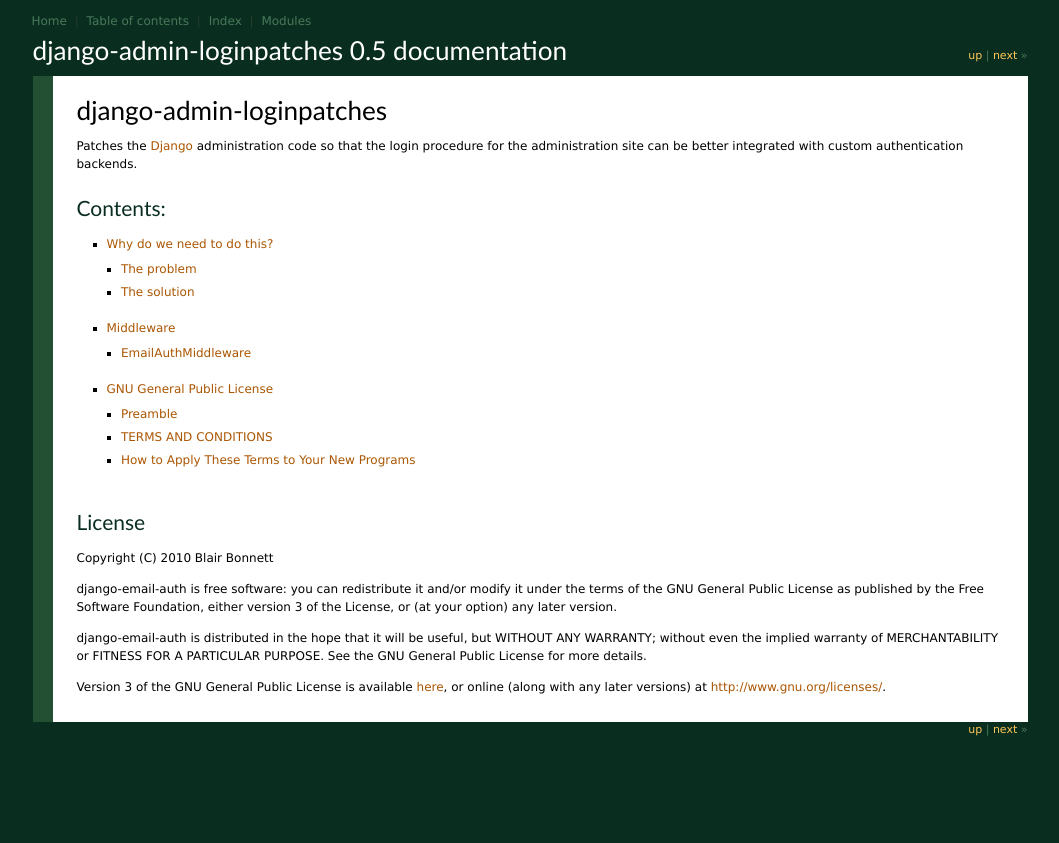
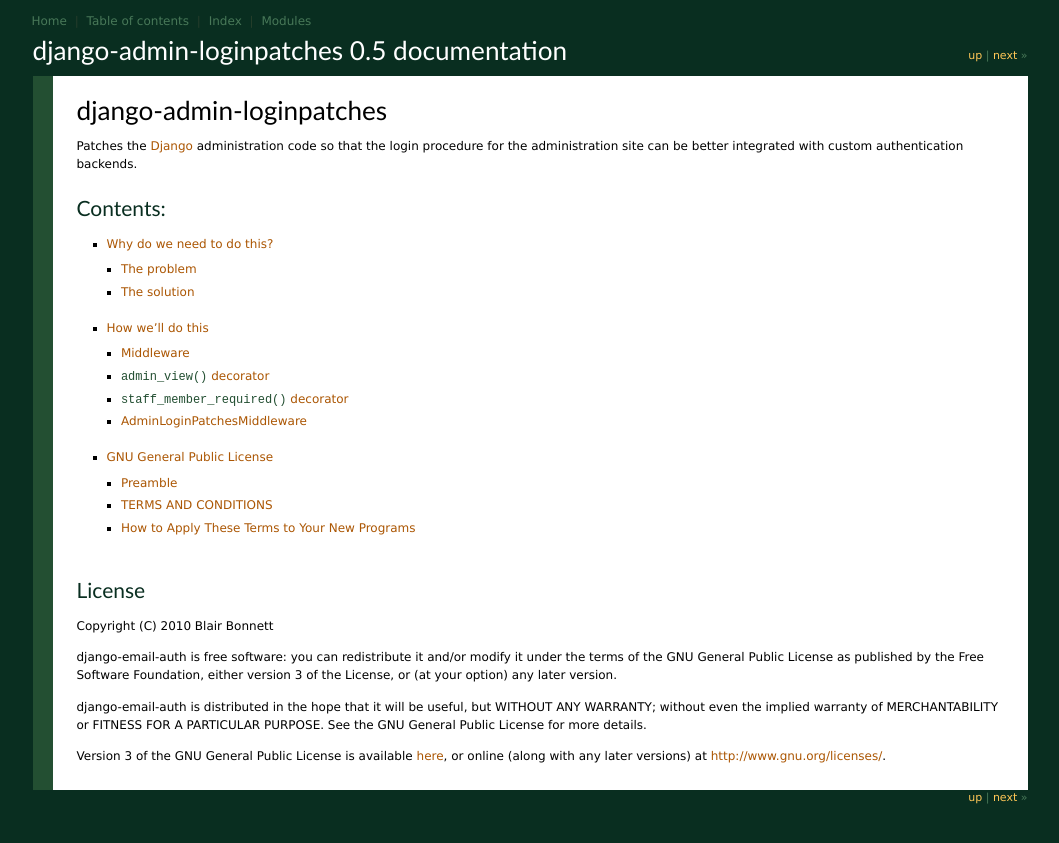
Before and after one commit to bcbnz/django-admin-loginpatches, a Sphinx documentation site: the page built from docs/index.rst, in a window 1280 px wide. Shown: the top 843 px of the page, without its empty margins (110-1169 px from the left). Built offline with Sphinx 7.4.7, drawn with Linux system fonts in a browser that asks for light colours; part of the change alters nothing that is shown.

```diff
--- /dev/null
+++ b/docs/how.rst
@@ -0,0 +1,96 @@
+How we'll do this
+=================
+
+We want to replace the default decorators with our custom versions for every
+request. To do so, we will create a middleware class and use the
+:func:`process_request` function to perform the replacement.
+
+Middleware
+----------
+
+Each time a request, response, view or exception is handled, Django calls each
+class in the :setting:`MIDDLEWARE_CLASSES` setting with the details. This
+allows this input, output or environment to be modified independently of the
+standard Django procesing.
+
+See the `Django middleware documentation <http://docs.djangoproject.com/en/dev/topics/http/middleware/>`_
+for more information on middleware.
+
+:func:`admin_view` decorator
+----------------------------
+
+In Django 1.2, the :func:`admin_view` is defined as follows::
+
+    class AdminSite(object):
+        def admin_view(self, view, cacheable=False):
+
+            def inner(request, *args, **kwargs):
+                if not self.has_permission(request):
+                    return self.login(request)
+                return view(request, *args, **kwargs)
+
+            if not cacheable:
+                inner = never_cache(inner)
+
+            if not getattr(view, 'csrf_exempt', False):
+                inner = csrf_protect(inner)
+
+            return update_wrapper(inner, view)
+
+The :func:`AdminSite.login()` function displays and processes the login form.
+In order to change the behaviour of the decorator as desired, we need to alter
+the :func:`inner` sub-function to match the following behaviour::
+
+    def inner(request, *args, **kwargs):
+        # Delegate to the login view specified in settings
+        if not request.user.is_authenticated():
+            ....
+
+        # Delegate to the "your account is inactive" view specified in settings
+        if not request.user.is_active:
+            ....
+
+        # Delegate to the "you don't have permission" view specified in settings
+        if not self.has_permissions(request):
+            ....
+
+        # Have permission, generate the view
+        return view(request, *args, **kwargs)
+
+:func:`staff_member_required` decorator
+---------------------------------------
+
+The :func:`staff_member_required` decorator follows the same pattern as
+:func:`admin_view` except that it uses :attr:`request.user.is_staff`
+instead of :func:`self.has_permissions` as the permission test. Our version of
+it will also behave in the same fashion as our version of :func:`admin_view`.
+
+AdminLoginPatchesMiddleware
+---------------------------
+
+With the replacement functions written, the final step is to actually perform
+the replacement. This is performed by the :func:`process_request` function of
+the middleware, which is called by Django for each request it receives. The
+documentation for the middleware class is given below.
+
+.. class:: admin_loginpatches.middleware.AdminLoginPatchesMiddleware
+
+   A Django middleware class designed to monkey patch the
+   :mod:`django.contrib.admin` module to better support custom authentication
+   backends.
+
+   **This should be placed as the first middleware class to be executed.
+   Otherwise, any other middleware which uses the decorators will use the
+   default versions rather than the custom versions.**
+
+   .. function:: process_request(request)
+
+      Called for each request, this function performs the following steps:
+
+      * Replace :func:`django.contrib.admin.sites.AdminSite.admin_view` with a
+        custom version.
+      * Replace :func:`django.contrib.admin.views.decorators.staff_member_required`
+        with a custom version.
+      * Replace the existing :attr:`django.contrib.admin.sites.site` (an
+        instance of :class:`django.contrib.sites.AdminSite`) with an instance
+        containing the new :func:`admin_view` decorator.
--- a/docs/index.rst
+++ b/docs/index.rst
@@ -15,7 +15,7 @@ Contents:
    :maxdepth: 2
 
    why
-   middleware
+   how
    gpl3
 
 License
--- a/docs/middleware.rst
+++ /dev/null
@@ -1,66 +0,0 @@
-Middleware
-==========
-
-In Django, middleware is called for each request and response. It can be used
-to modify the input and/or output independently of the views. We use it to
-modify some of the built-in behaviour of the Django administration interface
-(``django.contrib.admin``) to better integrate it with the custom backend.
-
-See the `Django middleware documentation <http://docs.djangoproject.com/en/dev/topics/http/middleware/>`_
-for more information on middleware.
-
-EmailAuthMiddleware
--------------------
-
-.. class:: admin_loginpatches.middleware.EmailAuthMiddleware
-
-   Many of the views in the Django administration interface use the
-   ``admin_view`` decorator from the ``django.contrib.admin.sites.AdminSite``
-   class to ensure that the user has the necessary permissions. Other views
-   (such as the administration documentation) use the ``staff_member_required``
-   decorator from the ``django.contrib.admin.views.decorators`` module to check
-   that the user is a staff member.
-
-   The problem with this is that both decorators provide their own login forms
-   rather than using the ``LOGIN_URL`` specified in the settings. These have
-   hard-coded field names (so the user is prompted for a username rather than a
-   password). They also give misleading error messages; for example, if the
-   user enters their password wrong they are told that their username cannot
-   contain the '@' character. Finally, if they successfully log in but don't
-   have the correct permission, they are prompted to log in again rather than
-   being told what the problem is.
-
-   This piece of middleware overcomes this by replacing the decorators with
-   custom versions. They redirects the user to the settings ``LOGIN_URL`` when
-   needed, allowing any customisations made to the login view (such as custom
-   authentication forms) to be used. If the user is logged in but doesn't have
-   the required permission to access page, the ``admin/permission_error.html``
-   template is used to inform the user. If staff status is required and they
-   don't have it, the ``admin/not_staff.html`` template is used. As a sanity
-   check, it checks that they have an active account (this should have been
-   done by the login view) and, if not, tells them so using the
-   ``admin/inactive.html`` template.
-
-   **It is recommended that you place this as the first piece of middleware to
-   be used. Otherwise, earlier middleware may use the decorators prior to them
-   being updated, thus ruining the backend integration.**
-
-   For this to work correctly, you must:
-
-   * Configure ``LOGIN_URL`` in your settings to point to your login view.
-
-   * Ensure your login view correctly handles the ``next`` parameter to
-     redirect the user to the appropriate page after login.
-
-   * Make the ``admin/inactive.html``, ``admin/permission_fail.html`` and
-     ``admin/not_staff.html`` templates available to the Django template
-     loader. Templates are provided in the ``email_auth/templates`` directory
-     of the project, or you can create your own using these as a guide.
-
-   .. function:: process_request(request)
-
-      Django calls this function for every request made. It replaces the
-      ``django.contrib.admin.views.decorators.staff_member_required`` and
-      ``django.contrib.admin.sites.AdminSite.admin_view`` decorators with
-      custom versions. It also regenerates the default admin site
-      (``django.contrib.admin.sites.site``) to match.
```
